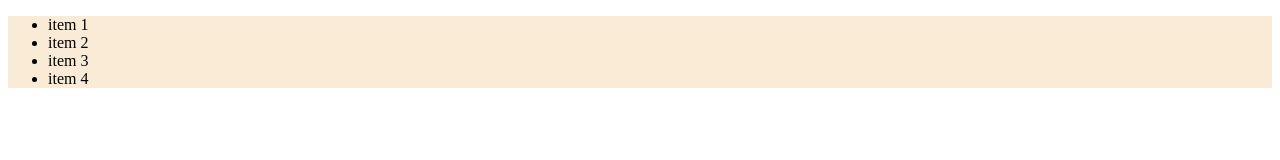
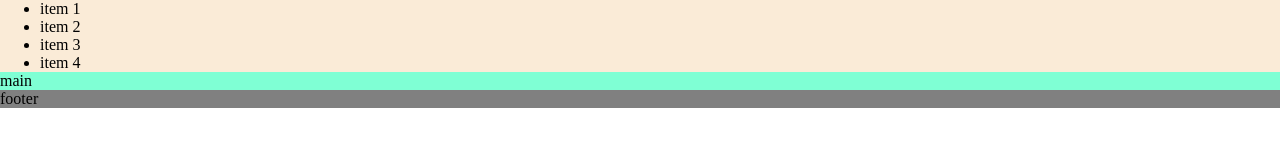
Before and after one commit to SunyeongJ-dev/commit-practices, a plain HTML site: page index.html in a window 1280 px wide. Drawn offline with Linux system fonts and the light colour scheme.

Commit message:
Fix spacing issue on header and body

```diff
--- a/index.html
+++ b/index.html
@@ -18,10 +18,10 @@
         </nav>
     </header>
     <main>
-
+        main
     </main>
     <footer>
-
+        footer
     </footer>
 </body>
 </html>
--- a/style.css
+++ b/style.css
@@ -1,3 +1,7 @@
+body {
+    margin: 0;
+}
+
 header {
     background-color: antiquewhite;
 }
@@ -9,3 +13,7 @@ main {
 footer {
     background-color: grey;
 }
+
+ul {
+    margin: 0;
+}
```
